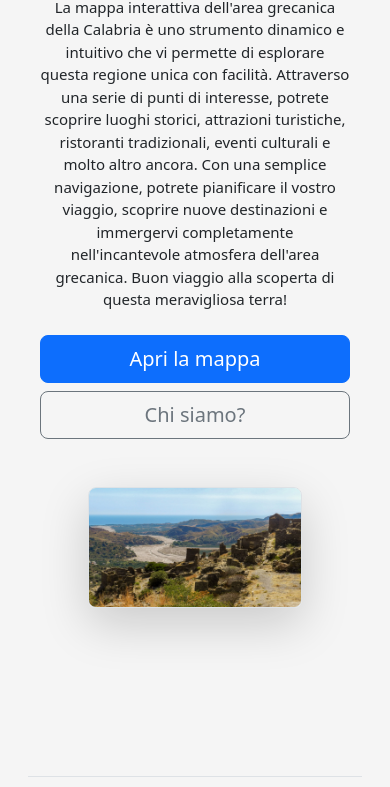
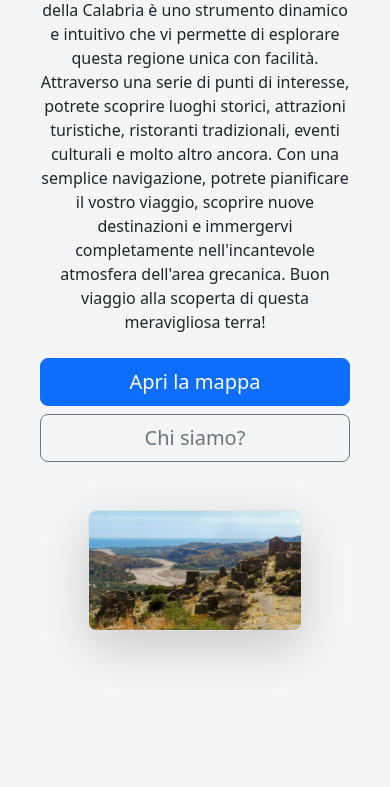
Before and after one commit to bruciatoditesta/bruciatoditesta.github.io, a plain HTML site: page index.html in a window 390 px wide. Shown: the part 190-977 px from the top of the page. Drawn offline with nearby package versions, Linux system fonts and the light colour scheme.

Commit message:
Update style.css

```diff
--- a/style.css
+++ b/style.css
@@ -65,7 +65,7 @@
   }
   p
   {
-     font-size: 15px !important;
+     font-size: 16px !important;
   }
   .popup
   {
```
